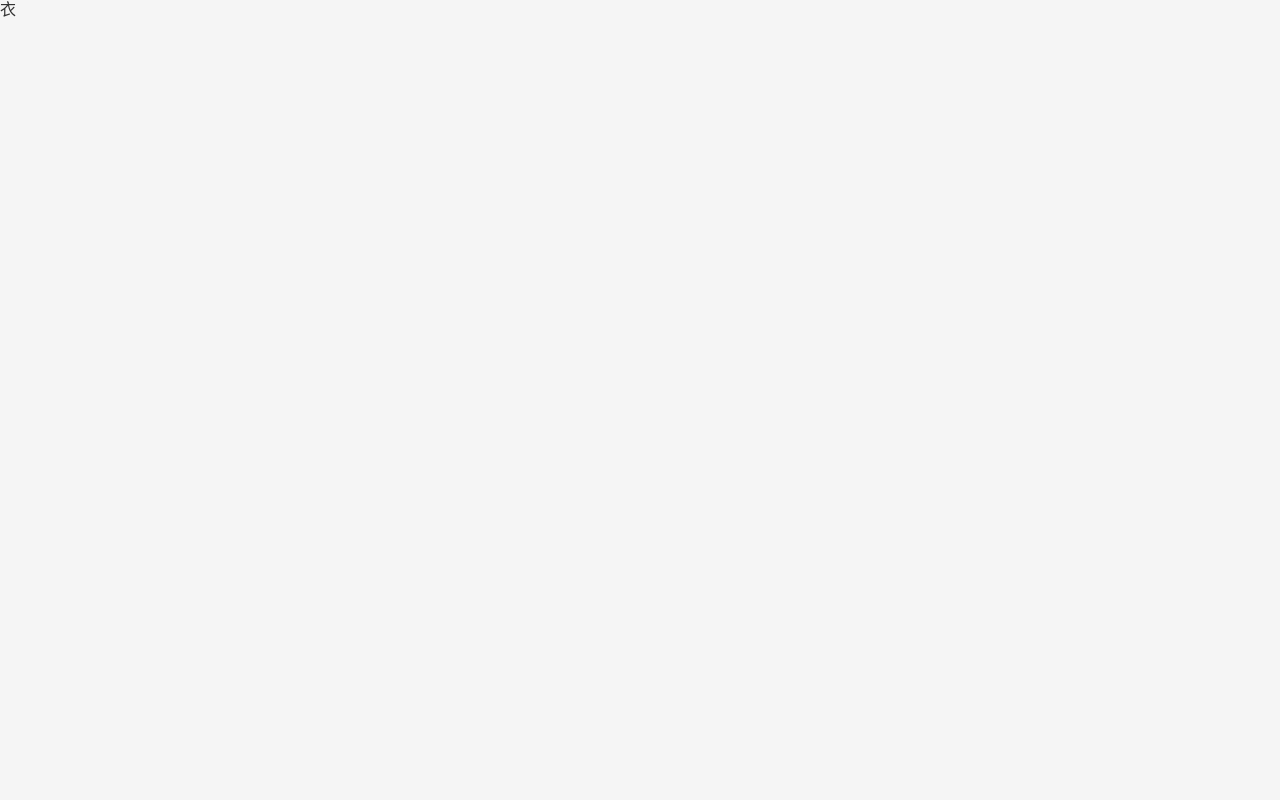
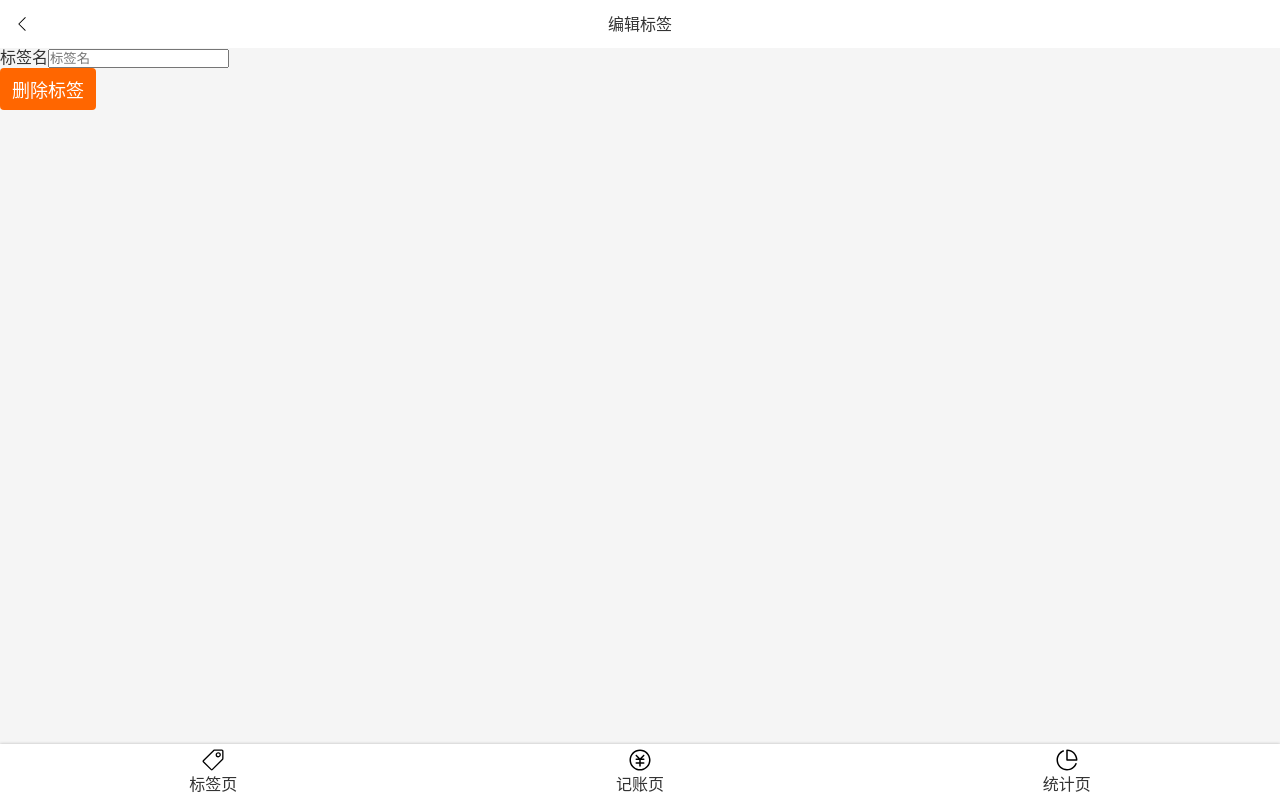
Before and after one commit to wusi519/money-react1, a React app: page /#/tags/1 in a window 1280 px wide. Built offline with nearby package versions, Linux system fonts and the light colour scheme.

Commit message:
创建单独的Button组件 创建Input组件

```diff
--- /dev/null
+++ b/src/components/Button.tsx
@@ -0,0 +1,7 @@
+import styled from 'styled-components';
+
+const Button = styled.button`
+font-size:18px;border:none;padding:8px 12px;border-radius: 4px;background:#f60;
+color:#fff;
+`;
+export {Button}
--- a/src/components/Icon.tsx
+++ b/src/components/Icon.tsx
@@ -1,7 +1,7 @@
 import React from 'react';
 
-let importAll=(requireContext:__WebpackModuleApi.RequireContext)=>requireContext.keys().forEach(requireContext);
-try{importAll(require.context('icons',true,/\.svg$/))}catch (error) {console.log(error)}
+let importAll = (requireContext: __WebpackModuleApi.RequireContext) => requireContext.keys().forEach(requireContext);
+try {importAll(require.context('icons', true, /\.svg$/));} catch (error) {console.log(error);}
 
 
 type Props = {
@@ -10,7 +10,7 @@
 const Icon = (props: Props) => {
   return (
     <svg className="icon">
-      <use xlinkHref={'#' + props.name}/>
+      {props.name && <use xlinkHref={'#' + props.name}/>}
     </svg>
   );
 };
--- /dev/null
+++ b/src/components/Input.tsx
@@ -0,0 +1,33 @@
+import React from 'react';
+import styled from 'styled-components';
+
+const Label = styled.label`
+    display:flex;
+    align-items: center;
+    justify-content: center;
+      >span{
+      margin-right:16px;
+      white-space: nowrap;
+      }
+      >input{
+      display:block;
+      width:100%;
+      height:72px;
+      background:none;
+      border:none;
+      }
+`;
+type Props = {
+  label: string
+}&React.InputHTMLAttributes<HTMLInputElement>;
+const Input: React.FC<Props> = (props) => {
+  const {label,children ,...rest}=props;
+  return (
+    <Label>
+      <span> {props.label}</span>
+      <input {...rest}/>
+    </Label>
+
+  );
+};
+export {Input};
--- a/src/components/Nav.tsx
+++ b/src/components/Nav.tsx
@@ -38,7 +38,7 @@
     <NavWrapper>
       <ul>
         <li>
-          <NavLink to="/tags" activeClassName="selected">
+          <NavLink exact to="/tags" activeClassName="selected">
             <Icon name="tag"/>
             标签页
           </NavLink>
--- a/src/views/Money.tsx
+++ b/src/views/Money.tsx
@@ -21,12 +21,11 @@
     amount: 0
   });
   const onChange = (obj: Partial<typeof selected>) => {
-    setSelected({ ...selected,...obj})
+    setSelected({...selected, ...obj});
   };
 
   return (
     <MyLayout>
-
       <TagsSection value={selected.tagIds}
                    onChange={(tagIds) => onChange({tagIds})}/>
       <NoteSection value={selected.note}
--- a/src/views/Money/NoteSection.tsx
+++ b/src/views/Money/NoteSection.tsx
@@ -1,26 +1,11 @@
 import styled from 'styled-components';
-import React, {useRef, } from 'react';
+import React, {ChangeEventHandler, useRef,} from 'react';
+import {Input} from '../../components/Input';
 
 const Wrapper = styled.section`
     background: #f5f5f5;
     padding:10px 16px;
     font-size:14px;
-    >label{
-    display:flex;
-    align-items: center;
-    justify-content: center;
-      >span{
-      margin-right:16px;
-      white-space: nowrap;
-      }
-      >input{
-      display:block;
-      width:100%;
-      height:72px;
-      background:none;
-      border:none;
-      }
-    }
 `;
 
 type Props = {
@@ -31,21 +16,12 @@
 const NoteSection: React.FC<Props> = (props) => {
   const note = props.value;
   const refInput = useRef<HTMLInputElement>(null);
-  const onBlur = () => {
-    if (refInput.current !== null) {
-      props.onChange(refInput.current.value);
-    }
+  const onChange: ChangeEventHandler<HTMLInputElement> = (e) => {
+    props.onChange(e.target.value);
   };
   return (
     <Wrapper>
-      <label>
-        <span>备注</span>
-        <input type="text" placeholder="在这里添加备注"
-               ref={refInput}
-               defaultValue={note}
-               onBlur={onBlur}
-        />
-      </label>
+      <Input label="备注" type="text" value={note} onChange={onChange}/>
     </Wrapper>
   );
 };
--- a/src/views/Tag.tsx
+++ b/src/views/Tag.tsx
@@ -1,17 +1,45 @@
 import React from 'react';
 import {useTags} from '../useTags';
 import {useParams} from 'react-router-dom';
+import Layout from '../components/Layout';
+import Icon from '../components/Icon';
+import {Button} from '../components/Button';
+import styled from 'styled-components';
 
 type Params = {
   id: string
 }
+
+const Topbar = styled.header`
+  display:flex;
+  justify-content:space-between;
+  align-items:center;
+  line-height:20px;
+  padding:14px;
+  background:white;
+`;
 
 const Tag: React.FC = () => {
   const {findTag} = useTags();
   let {id} = useParams<Params>();
   const tag = findTag(parseInt(id));
   return (
-    <div>{tag.name}</div>
+    <Layout>
+      <Topbar>
+        <Icon name="left"/>
+        <span>编辑标签</span>
+        <Icon name=""/>
+      </Topbar>
+      <div>
+        <label>
+          <span>标签名</span>
+          <input type="text" placeholder="标签名"/>
+        </label>
+      </div>
+      <div>
+        <Button>删除标签</Button>
+      </div>
+    </Layout>
   );
 };
 export {Tag};
--- a/src/views/Tags.tsx
+++ b/src/views/Tags.tsx
@@ -4,6 +4,7 @@
 import styled from 'styled-components';
 import Icon from '../components/Icon';
 import {Link} from 'react-router-dom';
+import {Button} from '../components/Button';
 
 const TagList = styled.ol`
   font-size:16px;
@@ -19,10 +20,6 @@
       align-items:center;
     }
   }
-`;
-const Button = styled.button`
-font-size:18px;border:none;padding:8px 12px;border-radius: 4px;background:#f60;
-color:#fff;
 `;
 const Center = styled.div`
   display:flex;
```
